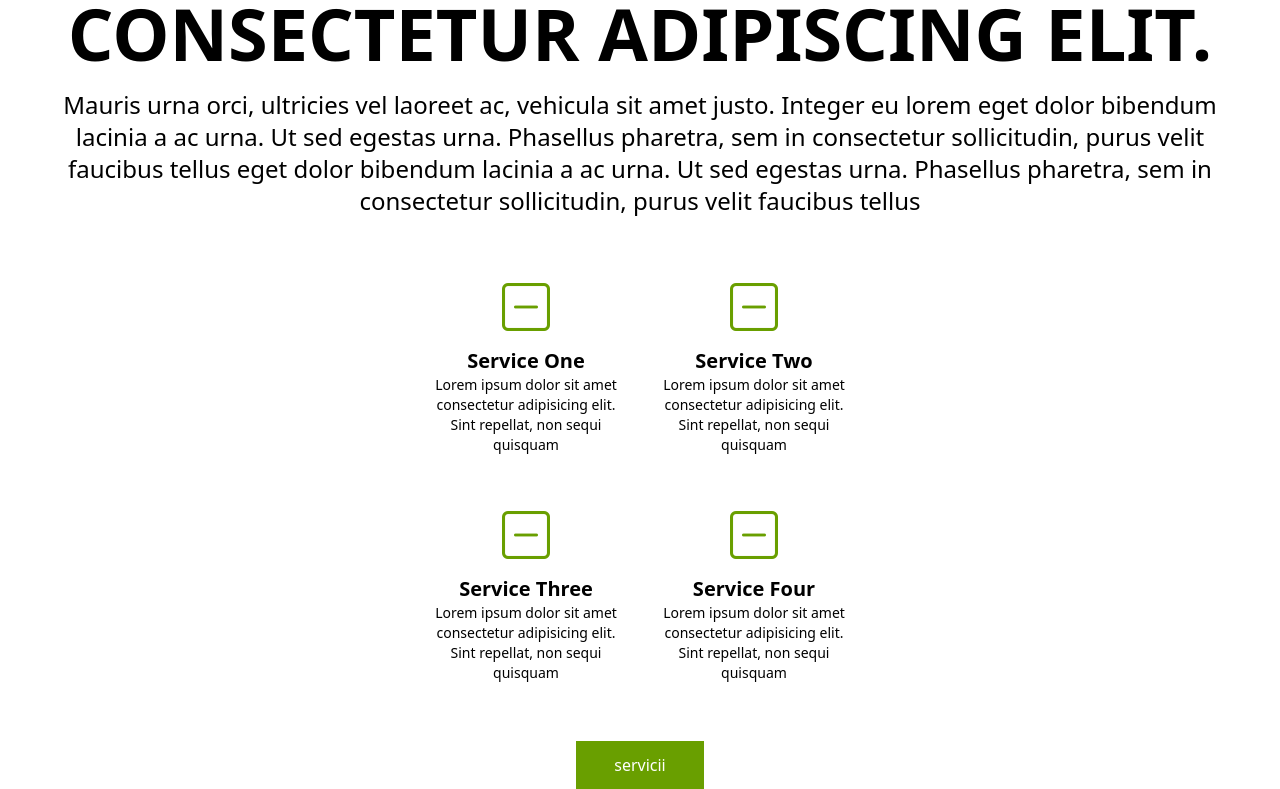
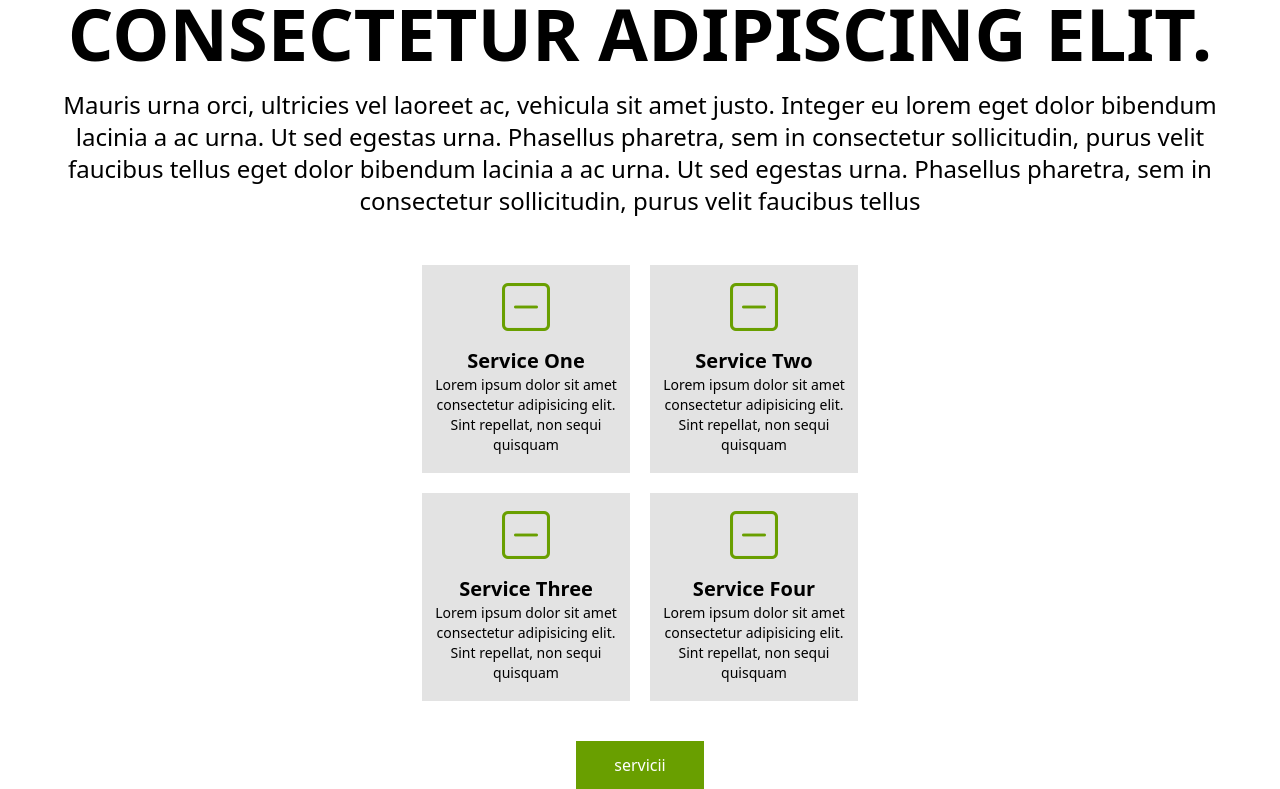
Before and after one commit to DenisWithOneN/desa-isolation, a Vue app: page / in a window 1280 px wide. Shown: the part 839-1628 px from the top of the page. Built offline with nearby package versions, Linux system fonts and the light colour scheme.

Commit message:
changed gray color name

```diff
--- a/src/components/homepage/ServiceCard.vue
+++ b/src/components/homepage/ServiceCard.vue
@@ -6,7 +6,9 @@ const props = defineProps({
 });
 </script>
 <template>
-  <div class="bg-desagray h-52 w-52 flex flex-col items-center justify-center">
+  <div
+    class="bg-desalightgray h-52 w-52 flex flex-col items-center justify-center"
+  >
     <div class="text-desalightgreen text-5xl mb-4">
       <i :class="icon"></i>
     </div>
```
